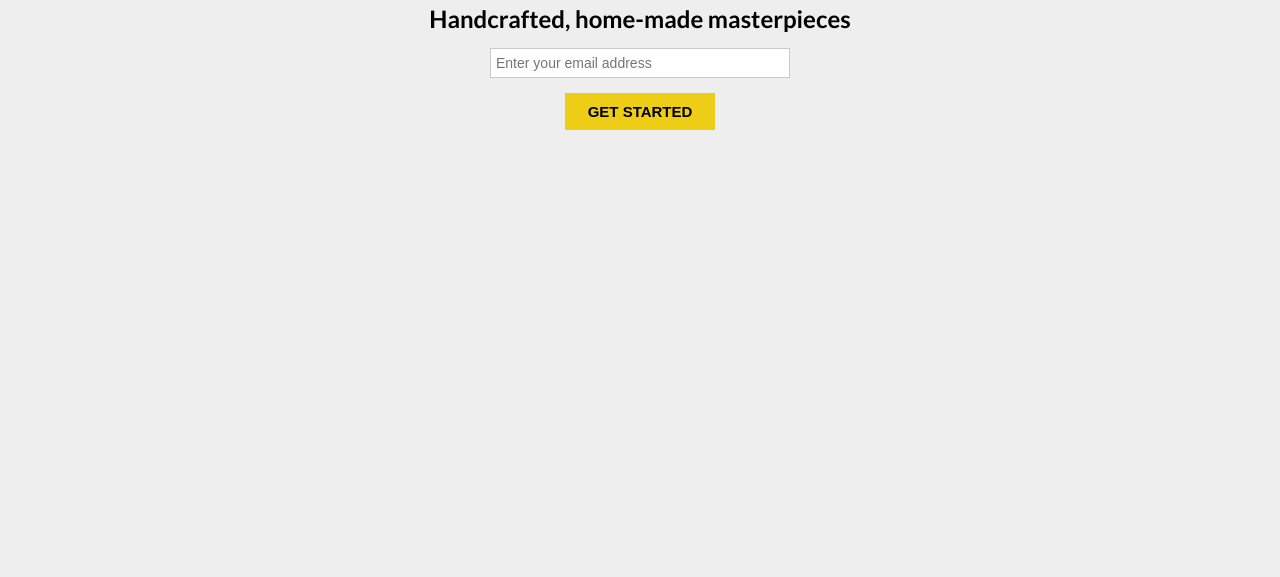
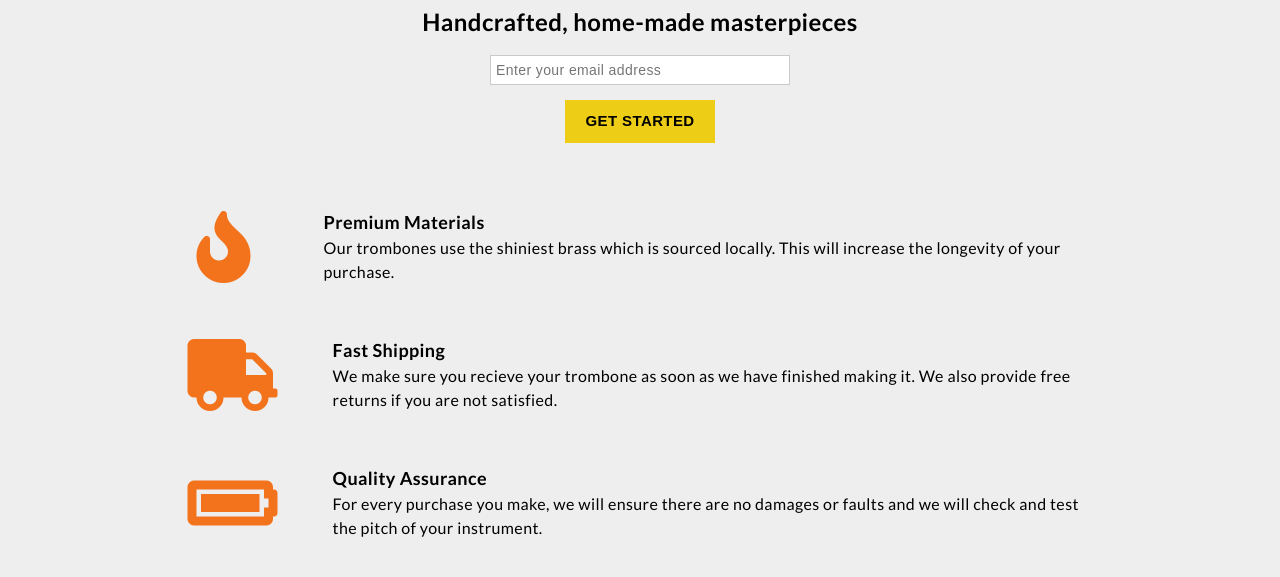
Before and after one commit to jatinjohny/cp-landing-page, a plain HTML site: page index.html in a window 1280 px wide. Shown: the part 241-818 px from the top of the page. Drawn offline with Linux system fonts and the light colour scheme.

Commit message:
completed section features of .container

```diff
--- a/index.html
+++ b/index.html
@@ -1,16 +1,22 @@
 <!DOCTYPE html>
 <html lang="en">
+
 <head>
     <meta charset="UTF-8">
     <meta http-equiv="X-UA-Compatible" content="IE=edge">
     <meta name="viewport" content="width=device-width, initial-scale=1.0">
     <link rel="stylesheet" href="styles.css">
+    <link rel="stylesheet" href="https://use.fontawesome.com/releases/v5.8.1/css/all.css"
+        integrity="sha384-50oBUHEmvpQ+1lW4y57PTFmhCaXp0ML5d60M1M7uH2+nqUivzIebhndOJK28anvf" crossorigin="anonymous">
     <title>Product Landing Page - Certification Project</title>
 </head>
+
 <body>
     <header id="header">
         <div class="logo">
-            <img id="header-img" src="https://cdn.freecodecamp.org/testable-projects-fcc/images/product-landing-page-logo.png" alt="logo">
+            <img id="header-img"
+                src="https://cdn.freecodecamp.org/testable-projects-fcc/images/product-landing-page-logo.png"
+                alt="logo">
         </div>
         <nav id="nav-bar">
             <ul class="nav-links">
@@ -28,5 +34,39 @@
             <button type="submit">get started</button>
         </form>
     </section>
+
+    <div class="container">
+        <section id="features">
+            <article>
+                <div class="icon">
+                    <i class="fa fa-3x fa-fire"></i>
+                </div>
+                <div class="description">
+                    <h3>Premium Materials</h3>
+                    <p>Our trombones use the shiniest brass which is sourced locally. This will increase the longevity
+                        of your purchase.</p>
+                </div>
+            </article>
+            <article>
+                <div class="icon">
+                    <i class="fa fa-3x fa-truck"></i>
+                </div>
+                <div class="description">
+                    <h3>Fast Shipping</h3>
+                    <p>We make sure you recieve your trombone as soon as we have finished making it. We also provide free returns if you are not satisfied.</p>
+                </div>
+            </article>
+            <article>
+                <div class="icon">
+                    <i class="fa fa-3x fa-battery-full"></i>
+                </div>
+                <div class="description">
+                    <h3>Quality Assurance</h3>
+                    <p>For every purchase you make, we will ensure there are no damages or faults and we will check and test the pitch of your instrument.</p>
+                </div>
+            </article>
+        </section>
+    </div>
 </body>
+
 </html>
--- a/styles.css
+++ b/styles.css
@@ -4,6 +4,8 @@
     margin:0;
     padding:0;
     box-sizing: border-box;
+    letter-spacing: 0.4px;
+    line-height: 1.5;
     /* border:1px solid purple; */
 }
 
@@ -96,9 +98,48 @@ nav {
     margin:0 auto;
     text-transform: uppercase;
     background-color: rgb(238, 205, 23);
-    padding:1rem;
+    padding: 1rem;
     font-size:1.5rem;
     font-weight: bold;
     border:none;
+}
 
+/* .container styles --start-- */
+.container {
+    width:960px;
+    margin:0 auto;
 }
+
+section{
+    margin-top:5rem;
+}
+
+article{
+    display:flex;
+    justify-content: space-around;
+    align-items: center;
+    margin-bottom:2rem;
+}
+
+article .icon {
+    flex: basis 20%;
+    max-width:180px;
+}
+
+article .description{
+    flex-basis:80%;
+    max-width:760px;
+}
+
+.icon {
+    font-size:2.4rem;
+    color:rgb(243, 114, 28);
+}
+
+.description h3{
+    font-size:1.8rem;
+}
+
+.description p {
+    font-size:1.6rem;
+}
```
